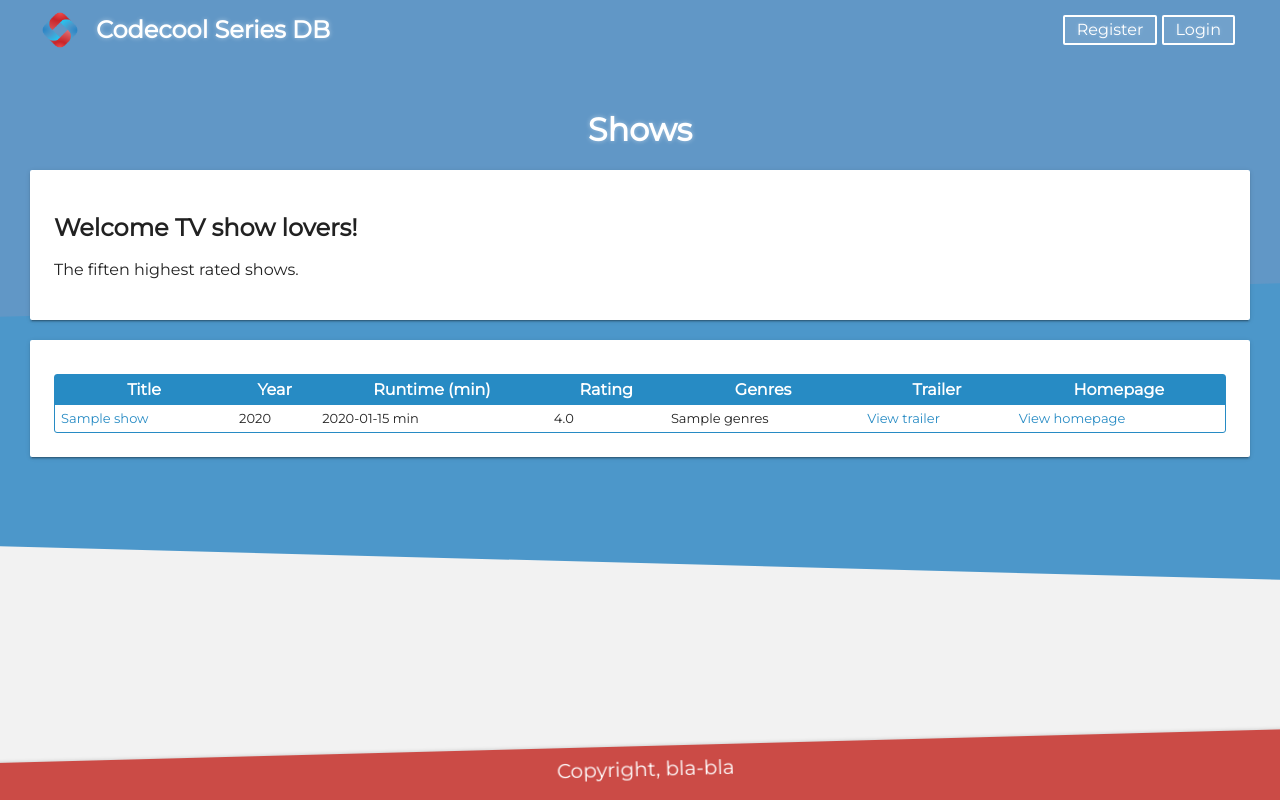
After one commit to CodecoolGlobal/codecool-series-python-MiMi0001, a Flask app: template templates/most_rated.html in a window 1280 px wide. The commit adds this page. Run offline with Flask 2, Linux system fonts and the light colour scheme; the template is opened without the code that fills it: most values are stand-ins (such as "Sample title", 1, 10 or a date in 2020).

Commit message:
Completted _Most rated shows_ user story

```diff
--- a/main.py
+++ b/main.py
@@ -17,8 +17,16 @@ def design():
     return render_template('design.html')
 
 
+@app.route('/shows/most-rated')
+def most_rated():
+    top_shows = queries.get_most_rated_shows()
+    return render_template('most_rated.html', top_shows=top_shows)
+
+
 def main():
-    app.run(debug=False)
+    app.run(
+        debug=True,
+    )
 
 
 if __name__ == '__main__':
--- a/templates/design.html
+++ b/templates/design.html
@@ -4,7 +4,6 @@
     <meta charset="utf-8">
     <meta http-equiv="X-UA-Compatible" content="IE=edge">
     <meta name="viewport" content="initial-scale=1, maximum-scale=1, user-scalable=no">
-
     <title>CsED</title>
 
     <!-- Import Montserrat font -->
--- /dev/null
+++ b/templates/most_rated.html
@@ -0,0 +1,105 @@
+<!DOCTYPE html>
+<html>
+<head>
+    <meta charset="utf-8">
+    <meta http-equiv="X-UA-Compatible" content="IE=edge">
+    <meta name="viewport" content="initial-scale=1, maximum-scale=1, user-scalable=no">
+    <title>Shows</title>
+
+    <!-- Import Montserrat font -->
+    <link href="https://fonts.googleapis.com/css?family=Montserrat" rel="stylesheet">
+
+    <link rel="stylesheet" href="https://cdnjs.cloudflare.com/ajax/libs/font-awesome/4.7.0/css/font-awesome.min.css"/>
+
+    <!-- Normalize.css fixes lot of differences between browsers default styles -->
+    <link rel="stylesheet" href="https://cdnjs.cloudflare.com/ajax/libs/normalize/7.0.0/normalize.min.css"/>
+
+    <!-- project wide styling -->
+    <link rel="stylesheet" href="{{ url_for('static', filename='style/site.css') }}">
+    <link rel="stylesheet" href="{{ url_for('static', filename='style/header.css') }}">
+    <link rel="stylesheet" href="{{ url_for('static', filename='style/footer.css') }}">
+    <link rel="stylesheet" href="{{ url_for('static', filename='style/background.css') }}">
+    <link rel="stylesheet" href="{{ url_for('static', filename='style/button.css') }}">
+    <link rel="stylesheet" href="{{ url_for('static', filename='style/card.css') }}">
+    <link rel="stylesheet" href="{{ url_for('static', filename='style/table.css') }}">
+    <link rel="stylesheet" href="{{ url_for('static', filename='style/form.css') }}">
+    <link rel="stylesheet" href="{{ url_for('static', filename='style/grid.css') }}">
+    <link rel="stylesheet" href="{{ url_for('static', filename='style/utils.css') }}">
+
+    <!-- page specific styling -->
+    <link rel="stylesheet" href="{{ url_for('static', filename='style/detailed-view.css') }}">
+</head>
+
+<body>
+<div id="body-wrapper">
+    <header class="clearfix">
+        <img id="header-logo" src="{{ url_for('static', filename='assets/codecool-logo.png') }}" alt="Codecool Logo">
+        <span id="header-title" class="title">
+                    Codecool Series DB
+                </span>
+        <div id="header-auth">
+            <button type="button" id="bt-register">Register</button>
+            <button type="button" id="bt-login">Login</button>
+        </div>
+    </header>
+    <section>
+        <nav class="breadcrumb">
+        </nav>
+
+        <h1 class="title text-center">Shows</h1>
+        <div class="card">
+            <h2>Welcome TV show lovers!</h2>
+            <p>The fiften highest rated shows.</p>
+        </div>
+        <div class="card">
+            <table>
+                <thead>
+                <tr>
+                    <th> Title </th>
+                    <th> Year </th>
+                    <th> Runtime (min) </th>
+                    <th> Rating </th>
+                    <th> Genres </th>
+                    <th> Trailer </th>
+                    <th> Homepage </th>
+                </tr>
+                </thead>
+                <tbody>
+                {% for show in top_shows %}
+                    <tr>
+                        <td> <a href="/show/<{{ show['id'] }}>"> {{ show['title'] }}</a> </td>
+                        <td> {{ show['year'] }}</td>
+                        <td> {{ show['runtime'] }} min</td>
+                        <td> {{ '%0.1f' % show['rating']|float }}</td>
+                        <td> {{ show['genres'] }}</td>
+                        <td>
+                            {% if show['trailer'] != None %}
+                                <a href="{{ show['trailer'] }}"> View trailer </a>
+                            {% else %}
+                                No URL
+                            {% endif %}
+                        </td>
+                        <td>
+                            {% if show['homepage'] != None %}
+                                <a href="{{ show['homepage'] }}"> View homepage </a>
+                            {% else %}
+                                No URL
+                            {% endif %}
+                        </td>
+                    </tr>
+                {% endfor %}
+                </tbody>
+            </table>
+        </div>
+    </section>
+    <footer>
+        Copyright, bla-bla
+    </footer>
+</div>
+<div class="background">
+    <div class="dark-blue-layer"></div>
+    <div class="light-blue-layer"></div>
+</div>
+</body>
+
+</html>
```
Also changed, not shown: data/data_connection.py (added, +52 -0 lines), data/data_manager.py (+7 -1 lines), data/queries.py (+11 -0 lines).
